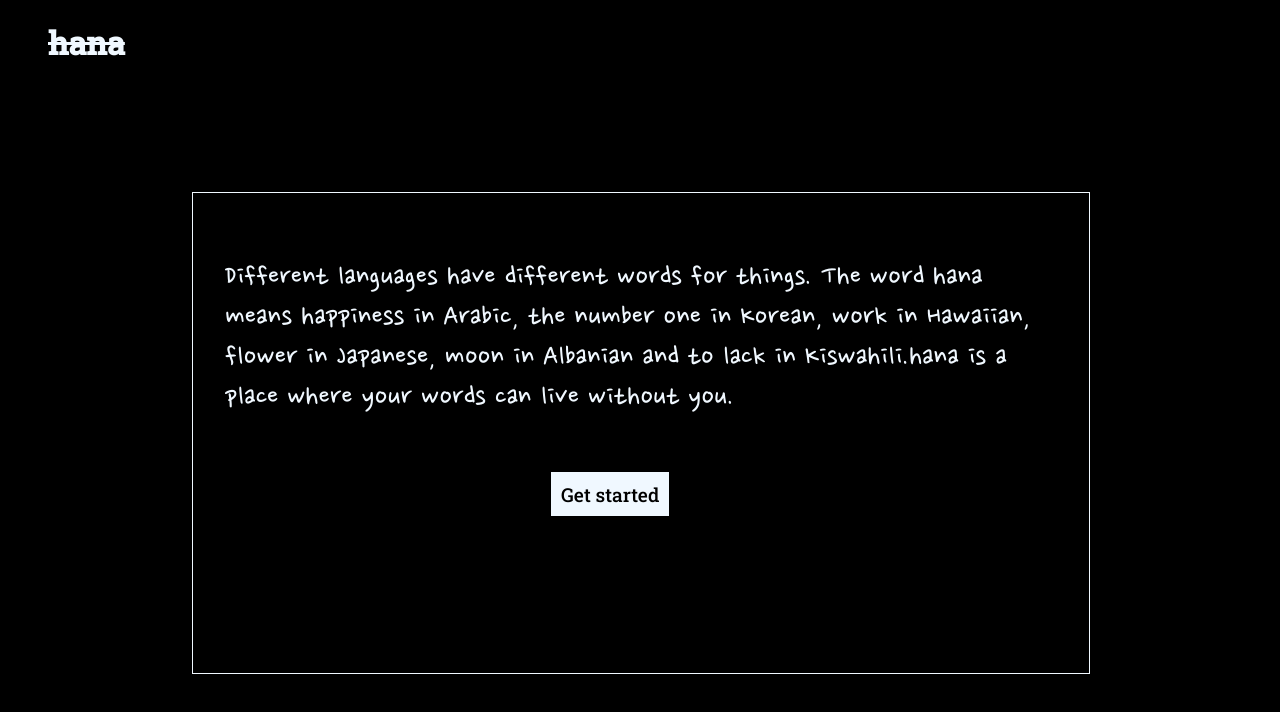
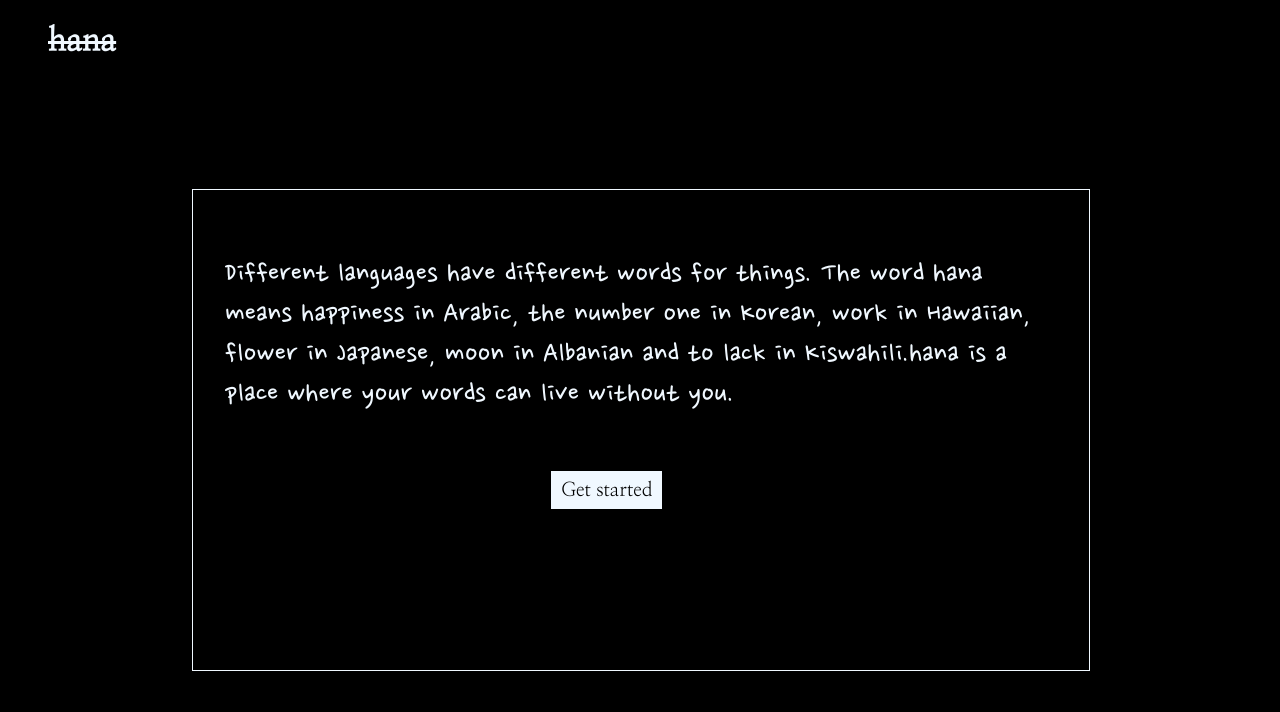
Before and after one commit to awuorm/hana, a React (Create React App) app: page / in a window 1280 px wide. Shown: the top 712 px of the page. Built offline with nearby package versions, Linux system fonts and the light colour scheme.

Commit message:
changed more fonts

```diff
--- a/public/index.html
+++ b/public/index.html
@@ -10,7 +10,8 @@
       content="Web site created using create-react-app"
     />
     <link rel="apple-touch-icon" href="%PUBLIC_URL%/logo192.png" />
-    <link href="https://fonts.googleapis.com/css2?family=Roboto+Slab:wght@500&display=swap" rel="stylesheet">
+    <link href="https://fonts.googleapis.com/css2?family=Nanum+Myeongjo&display=swap" rel="stylesheet">
+    <!-- <link href="https://fonts.googleapis.com/css2?family=Roboto+Slab:wght@500&display=swap" rel="stylesheet">  -->
     <link href="https://fonts.googleapis.com/css2?family=Nanum+Pen+Script&display=swap" rel="stylesheet">
     <!-- <link href="https://fonts.googleapis.com/css2?family=Liu+Jian+Mao+Cao&display=swap" rel="stylesheet">  -->
     <!--
--- a/src/styles.js
+++ b/src/styles.js
@@ -8,7 +8,7 @@
 overflow-y:auto;
 background-color: black;
 color: aliceblue;
-font-family: 'Roboto Slab', serif;
+font-family: 'Nanum Myeongjo', serif;
 
 `;
 
@@ -18,7 +18,7 @@
 overflow-y:auto;
 background-color: black;
 color: aliceblue;
-font-family: 'Roboto Slab', serif;
+font-family: 'Nanum Myeongjo', serif;
 h1 {
     s {
         padding: 1.5em;
@@ -47,6 +47,7 @@
         border: none;
         font-size: 1.2em;
         text-decoration: none;
+
     }
 }
 `;
```
